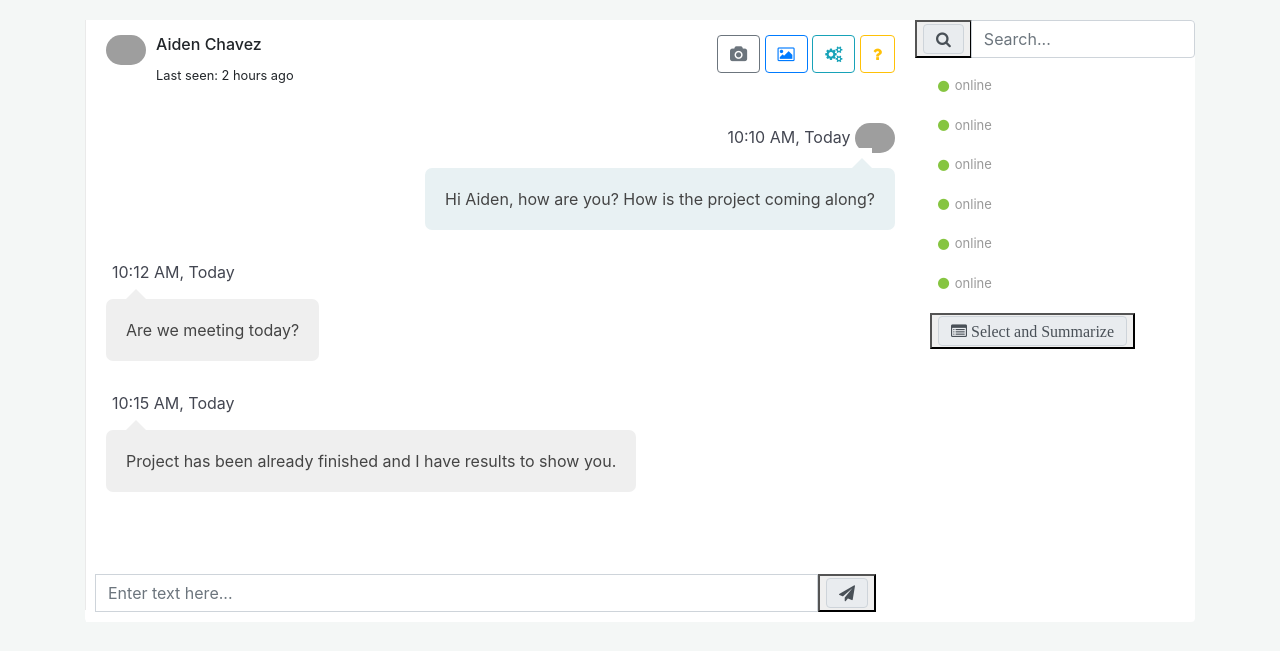
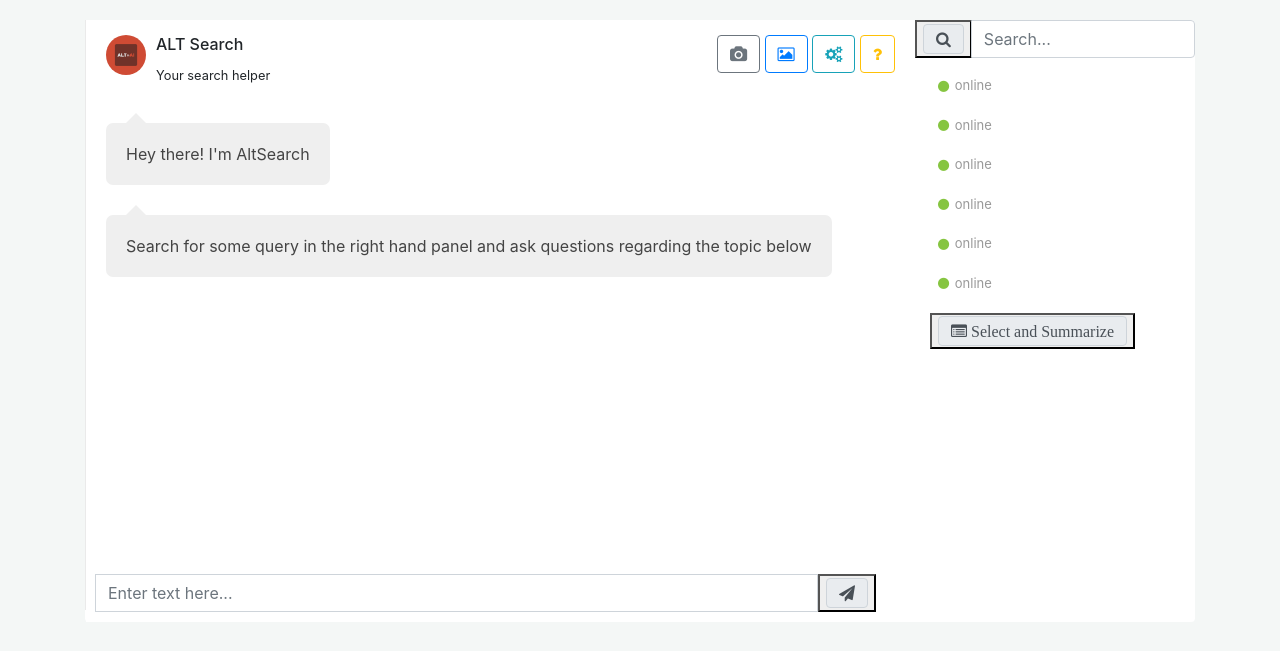
Before and after one commit to AltPlusAI/alt-search, a Flask app: page / in a window 1280 px wide. Shown: the top 651 px of the page. Run offline with Flask 3, Linux system fonts and the light colour scheme; some libraries are stand-ins or nearby versions; grey boxes are pictures that could not be loaded.

Commit message:
Updated interface

```diff
--- a/modelapi.py
+++ b/modelapi.py
@@ -40,7 +40,7 @@ def get_UrlData():
 def get_QnaResults():
     try:
         input_json = request.get_json(force=True)
-        summary=qna.QNA(text,input_json['text'],10)
+        summary,duration=qna.QNA(text,input_json['text'],60)
         dictToReturn = {'summary':summary,'status':200}
         print(summary)
     except:
--- a/qna.py
+++ b/qna.py
@@ -10,8 +10,8 @@ def QNA(context, question, max_length):
     device = 'cuda' if torch.cuda.is_available() else 'cpu'
     tokenizer=T5Tokenizer.from_pretrained('google/flan-t5-base')
     model = T5ForConditionalGeneration.from_pretrained("google/flan-t5-base", device_map="auto").to(device)
-    inputs=tokenizer.encode("question:"+question+" context:" +context,return_tensors='pt', max_length=512, truncation=True).to(device)
-    output = model.generate(inputs, min_length=10,max_length=max_length).to(device)
+    inputs=tokenizer.encode("question:"+question+"\n context:" +context,return_tensors='pt', max_length=512, truncation=True).to(device)
+    output = model.generate(inputs, min_length=14,max_length=max_length).to(device)
     summary=tokenizer.decode(output[0],skip_special_tokens=True)
     torch.cuda.empty_cache()
     end= time.time()
--- a/template/chat_app.html
+++ b/template/chat_app.html
@@ -5,7 +5,7 @@
     <meta charset="utf-8">
 
 
-    <title>chat app - Bootdey.com</title>
+    <title>Alt Search</title>
     <meta name="viewport" content="width=device-width, initial-scale=1">
     <link href="https://cdn.jsdelivr.net/npm/bootstrap@4.5.0/dist/css/bootstrap.min.css" rel="stylesheet">
     <link rel="stylesheet" href="{{ url_for('static', filename='css/sample.css') }}">
@@ -79,11 +79,11 @@
                             <div class="row">
                                 <div class="col-lg-6">
                                     <a href="javascript:void(0);" data-toggle="modal" data-target="#view_info">
-                                        <img src="https://bootdey.com/img/Content/avatar/avatar2.png" alt="avatar">
+                                        <img src="{{ url_for('static', filename='img/ALT+AI_logo.png') }}" alt="avatar">
                                     </a>
                                     <div class="chat-about">
-                                        <h6 class="m-b-0">Aiden Chavez</h6>
-                                        <small>Last seen: 2 hours ago</small>
+                                        <h6 class="m-b-0">ALT Search </h6>
+                                        <small>Your search helper</small>
                                     </div>
                                 </div>
                                 <div class="col-lg-6 hidden-sm text-right">
@@ -100,26 +100,25 @@
                         </div>
                         <div class="chat-history">
                             <ul class="m-b-0" id="chatlist">
-                                <li class="clearfix">
+                                <!-- <li class="clearfix">
                                     <div class="message-data text-right">
                                         <span class="message-data-time">10:10 AM, Today</span>
                                         <img src="https://bootdey.com/img/Content/avatar/avatar7.png" alt="avatar">
                                     </div>
                                     <div class="message other-message float-right"> Hi Aiden, how are you? How is the
                                         project coming along? </div>
+                                </li> -->
+                                <li class="clearfix">
+                                    <!-- <div class="message-data">
+                                        <span class="message-data-time">10:12 AM, Today</span>
+                                    </div> -->
+                                    <div class="message my-message">Hey there! I'm AltSearch</div>
                                 </li>
                                 <li class="clearfix">
-                                    <div class="message-data">
-                                        <span class="message-data-time">10:12 AM, Today</span>
-                                    </div>
-                                    <div class="message my-message">Are we meeting today?</div>
-                                </li>
-                                <li class="clearfix">
-                                    <div class="message-data">
+                                    <!-- <div class="message-data">
                                         <span class="message-data-time">10:15 AM, Today</span>
-                                    </div>
-                                    <div class="message my-message">Project has been already finished and I have results
-                                        to show you.</div>
+                                    </div> -->
+                                    <div class="message my-message">Search for some query in the right hand panel and ask questions regarding the topic below</div>
                                 </li>
                             </ul>
                         </div>
```
Also changed, not shown: static/img/ALT+AI_logo.png (added).
